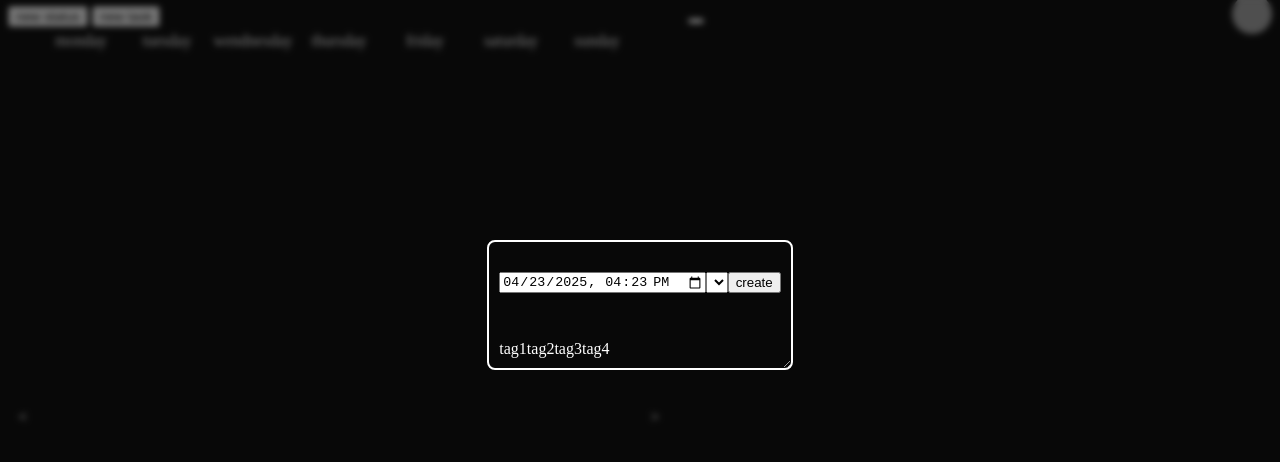
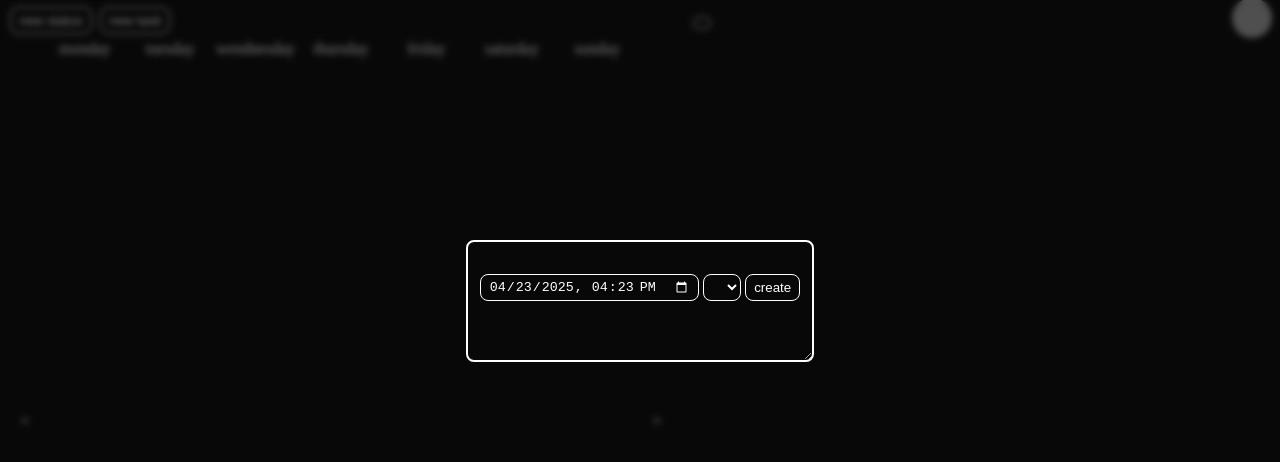
Before and after one commit to eboboeing-747/task-manager, a website built with webpack: page frontend/index.html in a window 1280 px wide. Both pictures are taken after a click on the button "new task". Built offline with nearby package versions, Linux system fonts and the light colour scheme; grey boxes are pictures that could not be loaded.

Commit message:
styles fix

```diff
--- a/frontend/index.html
+++ b/frontend/index.html
@@ -71,7 +71,7 @@
         <form class="create-unit-form" id="create-task-form">
             <div class="create-unit-form-error-display" id="create-task-form-error-display"></div>
             <div class="action-bar">
-                <input type="datetime-local" id="create-task-form-date" required>
+                <input type="datetime-local" class="datetime-picker" id="create-task-form-date" required>
                 <select id="create-task-form-status"></select>
                 <!-- <button id="cancel-form">cancel</button> -->
                 <button type="submit">create</button>
@@ -79,10 +79,12 @@
             <input type="text" class="title" id="create-task-form-title" required>
             <textarea class="create-task-form-contents" id="create-task-form-contents" required></textarea>
             <div class="tag-area">
+                <!--
                 <div>tag1</div>
                 <div>tag2</div>
                 <div>tag3</div>
                 <div>tag4</div>
+                -->
             </div>
         </form>
     </div>
@@ -94,7 +96,7 @@
         <div class="action-bar">
             <div>
                 <select class="status" id="template-status"></select>
-                <input type="datetime-local" id="template-datetime">
+                <input type="datetime-local" class="datetime-picker" id="template-datetime">
             </div>
             <div>
                 <button id="template-delete">delete</button>
@@ -104,10 +106,12 @@
         <input type="text" class="title" id="template-title">
         <textarea class="contents" id="template-contents"></textarea>
         <div class="tag-area">
+            <!--
             <div>tag1</div>
             <div>tag2</div>
             <div>tag3</div>
             <div>tag4</div>
+            -->
         </div>
     </div>
 </div>
--- a/frontend/style.css
+++ b/frontend/style.css
@@ -2,6 +2,37 @@
     --bg: #111111;
     --text: white;
     --active: grey;
+}
+
+input[type="datetime-local"] {
+    background-color: transparent;
+    color: var(--text);
+    padding: 4px 8px;
+    border: 1px solid var(--text);
+    border-radius: 8px;
+    margin: 2px;
+}
+
+input[type="color"] {
+    color-scheme: dark;
+}
+
+select {
+    background-color: transparent;
+    color: var(--text);
+    padding: 4px 8px;
+    border: 1px solid var(--text);
+    border-radius: 8px;
+    margin: 2px;
+}
+
+option {
+    background-color: var(--bg);
+    color: var(--text);
+}
+
+.datetime-picker {
+    color-scheme: dark;
 }
 
 html {
@@ -16,7 +47,7 @@ body {
 }
 
 main {
-    height: 96%;
+    height: 95%;
 }
 
 header {
@@ -25,7 +56,16 @@ header {
     display: flex;
     justify-content: space-between;
     align-items: center;
-    height: 4%;
+    height: 5%;
+}
+
+button {
+    background-color: transparent;
+    color: var(--text);
+    padding: 5px 8px;
+    border-radius: 8px;
+    border: 1px solid var(--text);
+    margin: 2px;
 }
 
 .page-wrapper {
@@ -149,6 +189,7 @@ header {
     display: flex;
     justify-content: space-between;
     flex-wrap: wrap;
+    align-items: center;
 }
 
 .title {
```
Also changed, not shown: frontend/dist/main.js.
